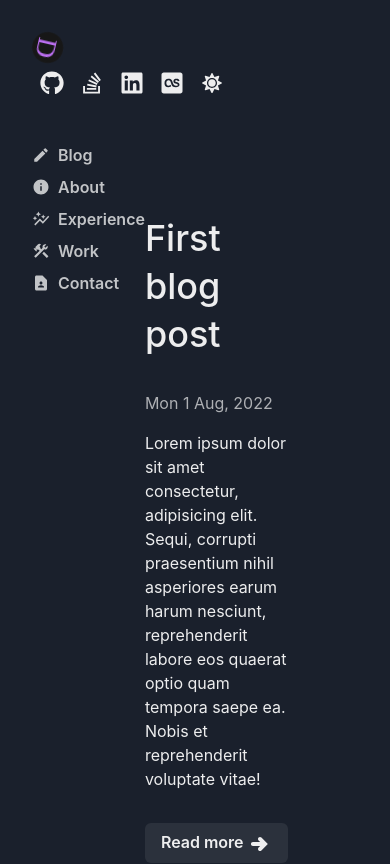
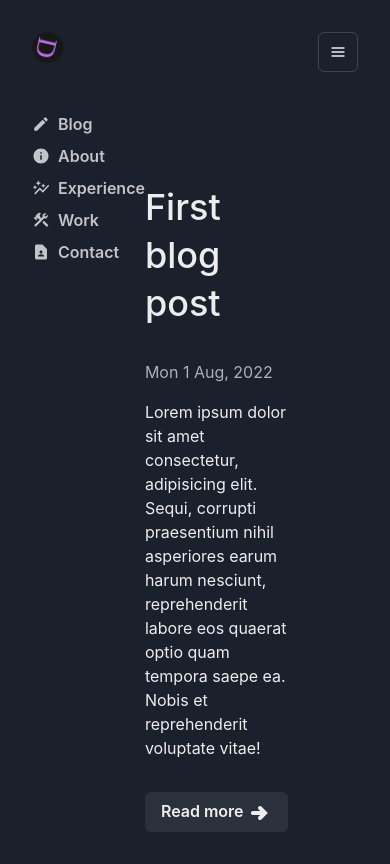
Before and after one commit to danielsteman/vite-blog, a React (Vite) app: page / in a window 390 px wide. Shown: the top 864 px of the page. Built offline with nearby package versions, Linux system fonts and the light colour scheme.

Commit message:
:recycle: refactoring style

```diff
--- a/src/App.css
+++ /dev/null
@@ -1,6 +0,0 @@
-#root {
-  max-width: 1280px;
-  margin: 0 auto;
-  padding: 2rem;
-  text-align: center;
-}
--- a/src/App.tsx
+++ b/src/App.tsx
@@ -1,6 +1,5 @@
 import React from 'react';
 import { Routes, Route } from 'react-router-dom';
-import './App.css';
 import About from './routes/About';
 import Blog from './routes/Blog';
 import BlogPost from './routes/BlogPost';
--- a/src/routes/Base.tsx
+++ b/src/routes/Base.tsx
@@ -1,6 +1,5 @@
 import React, { useState } from 'react';
 import {
-  Box,
   Flex,
   Spacer,
   ChakraProvider,
@@ -9,6 +8,8 @@ import {
   MenuButton,
   IconButton,
   Menu,
+  useMediaQuery,
+  Box,
 } from '@chakra-ui/react';
 import {
   FaGithub, FaStackOverflow, FaLinkedin, FaLastfmSquare,
@@ -26,11 +27,12 @@ interface Props {
 }
 
 const Base: React.FC<Props> = ({ children }) => {
-  const [open, setOpen] = useState(true);
+  const [open, setOpen] = useState(false);
+  const [isMobile] = useMediaQuery('(max-width: 30em)');
   return (
     <ChakraProvider theme={customTheme}>
-      <Box textAlign="left" fontSize="l">
-        <Flex flexDirection={['column', 'row', 'row', 'row', 'row']}>
+      <Box maxW={1280} textAlign="center" p="2rem" my={0} mx="auto">
+        <Flex textAlign="left" flexDirection="row">
           <Link to="/">
             <Logo
               h="8vmin"
@@ -38,26 +40,31 @@ const Base: React.FC<Props> = ({ children }) => {
             />
           </Link>
           <Spacer />
-          {open
+          <Flex flexDirection={['column', 'row', 'row', 'row', 'row']}>
+            <Menu>
+              {isMobile
                 ? (
-              <Box>
-                <NavigationButton url="https://www.github.com/danielsteman" icon={FaGithub} />
-                <NavigationButton url="https://www.stackoverflow.com/users/11383969/dsteman" icon={FaStackOverflow} />
-                <NavigationButton url="https://www.linkedin.com/in/danielsteman/" icon={FaLinkedin} />
-                <NavigationButton url="https://www.last.fm/user/daniel-steman" icon={FaLastfmSquare} />
-                <ColorModeSwitcher />
-              </Box>
-            )
-            : (
                   <MenuButton
                     as={IconButton}
                     icon={<HamburgerIcon />}
                     variant="outline"
                     onClick={() => setOpen(!open)}
                   />
-            )}
+                ) : null}
+              {!isMobile || (isMobile && open)
+                ? (
+                  <Menu>
+                    <NavigationButton url="https://www.github.com/danielsteman" icon={FaGithub} />
+                    <NavigationButton url="https://www.stackoverflow.com/users/11383969/dsteman" icon={FaStackOverflow} />
+                    <NavigationButton url="https://www.linkedin.com/in/danielsteman/" icon={FaLinkedin} />
+                    <NavigationButton url="https://www.last.fm/user/daniel-steman" icon={FaLastfmSquare} />
+                    <ColorModeSwitcher />
+                  </Menu>
+                )
+                : null}
+            </Menu>
           </Flex>
-      </Box>
+        </Flex>
         <Grid templateColumns="repeat(4, 1fr)" textAlign="left">
           <GridItem colSpan={1} py={8}>
             <SideMenu />
@@ -66,6 +73,7 @@ const Base: React.FC<Props> = ({ children }) => {
             {children}
           </GridItem>
         </Grid>
+      </Box>
     </ChakraProvider>
   );
 };
```
Lines whose indentation alone changed are shown as unchanged.
